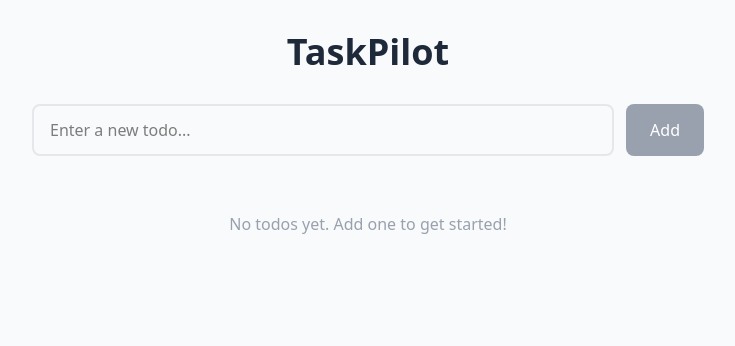
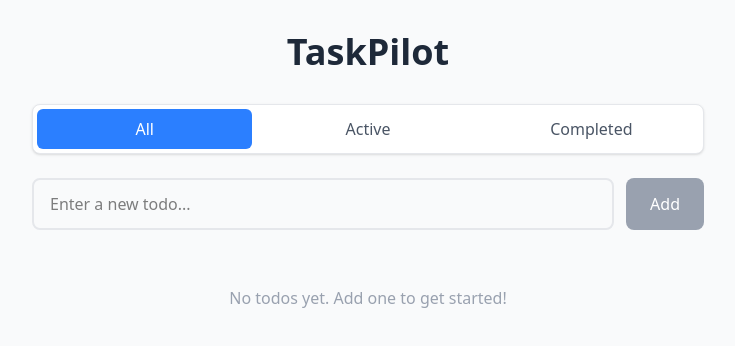
Before and after one commit to derrickholleman/task-pilot, an Angular app: page / in a window 1280 px wide. Shown: the top 346 px of the page, without its empty margins (272-1007 px from the left). Built offline with nearby package versions, Linux system fonts and the light colour scheme.

Commit message:
add tabbed ui

```diff
--- a/src/app/app.component.html
+++ b/src/app/app.component.html
@@ -3,10 +3,31 @@
     {{ title }}
   </h1>
 
+  <!-- Tab Navigation -->
+  <div class="max-w-2xl mx-auto mb-6">
+    <div class="flex gap-2 bg-white p-1 rounded-lg shadow-sm border border-gray-200">
+      <app-tab (click)="setFilter(TodoFilter.All)" [isActive]="selectedFilter === TodoFilter.All">
+        All
+      </app-tab>
+      <app-tab
+        (click)="setFilter(TodoFilter.Active)"
+        [isActive]="selectedFilter === TodoFilter.Active"
+      >
+        Active
+      </app-tab>
+      <app-tab
+        (click)="setFilter(TodoFilter.Completed)"
+        [isActive]="selectedFilter === TodoFilter.Completed"
+      >
+        Completed
+      </app-tab>
+    </div>
+  </div>
+
   <app-todo-input (addTodo)="onAddTodo($event)"></app-todo-input>
 
   <app-todo-list
-    [todos]="todos"
+    [todos]="filteredTodos"
     (deleteTodo)="onDeleteTodo($event)"
     (toggleTodo)="onToggleTodo($event)"
     (updateTodo)="onUpdateTodo($event)"
--- a/src/app/app.component.ts
+++ b/src/app/app.component.ts
@@ -1,20 +1,44 @@
 import { Component, OnInit, inject } from '@angular/core'
 import { TodoInputComponent } from './components/todo-input/todo-input.component'
 import { TodoListComponent } from './components/todo-list/todo-list.component'
+import { TabComponent } from './components/shared/tab/tab.component'
 import { TodoStorageService, Todo } from './services/todo-storage.service'
+
+export enum TodoFilter {
+  All = 'all',
+  Active = 'active',
+  Completed = 'completed',
+}
 
 @Component({
   selector: 'app-root',
-  imports: [TodoInputComponent, TodoListComponent],
+  imports: [TodoInputComponent, TodoListComponent, TabComponent],
   templateUrl: './app.component.html',
 })
 export class AppComponent implements OnInit {
   title = 'TaskPilot'
   todos: Todo[] = []
+  selectedFilter: TodoFilter = TodoFilter.All
+  TodoFilter = TodoFilter // Expose enum to template
   private todoStorage = inject(TodoStorageService)
 
   ngOnInit(): void {
     this.todos = this.todoStorage.getTodos()
+  }
+
+  get filteredTodos(): Todo[] {
+    switch (this.selectedFilter) {
+      case TodoFilter.Active:
+        return this.todos.filter((todo) => !todo.isCompleted)
+      case TodoFilter.Completed:
+        return this.todos.filter((todo) => todo.isCompleted)
+      default:
+        return this.todos
+    }
+  }
+
+  setFilter(filter: TodoFilter): void {
+    this.selectedFilter = filter
   }
 
   onAddTodo(text: string): void {
--- /dev/null
+++ b/src/app/components/shared/tab/tab.component.html
@@ -0,0 +1,9 @@
+<button
+  [class]="
+    isActive
+      ? 'w-full px-4 py-2 rounded-md bg-blue-500 text-white font-medium transition-all'
+      : 'cursor-pointer w-full px-4 py-2 rounded-md text-gray-600 hover:bg-gray-100 font-medium transition-all'
+  "
+>
+  <ng-content></ng-content>
+</button>
--- /dev/null
+++ b/src/app/components/shared/tab/tab.component.ts
@@ -0,0 +1,13 @@
+import { Component, Input, HostBinding } from '@angular/core'
+import { CommonModule } from '@angular/common'
+
+@Component({
+  selector: 'app-tab',
+  standalone: true,
+  imports: [CommonModule],
+  templateUrl: './tab.component.html',
+})
+export class TabComponent {
+  @Input() isActive = false
+  @HostBinding('class') hostClass = 'flex-1'
+}
--- a/src/app/components/todo-list/todo-list.component.ts
+++ b/src/app/components/todo-list/todo-list.component.ts
@@ -14,7 +14,7 @@ import { Todo } from '../../services/todo-storage.service'
 import { CheckmarkIconComponent } from '../icons/checkmark-icon.component'
 import { XIconComponent } from '../icons/x-icon.component'
 import { PencilIconComponent } from '../icons/pencil-icon.component'
-import { IconButtonComponent } from '../shared/icon-button.component'
+import { IconButtonComponent } from '../shared/icon-button/icon-button.component'
 
 @Component({
   selector: 'app-todo-list',
```
Also changed, not shown: src/app/components/shared/icon-button/icon-button.component.ts (renamed from src/app/components/shared/icon-button.component.ts).
